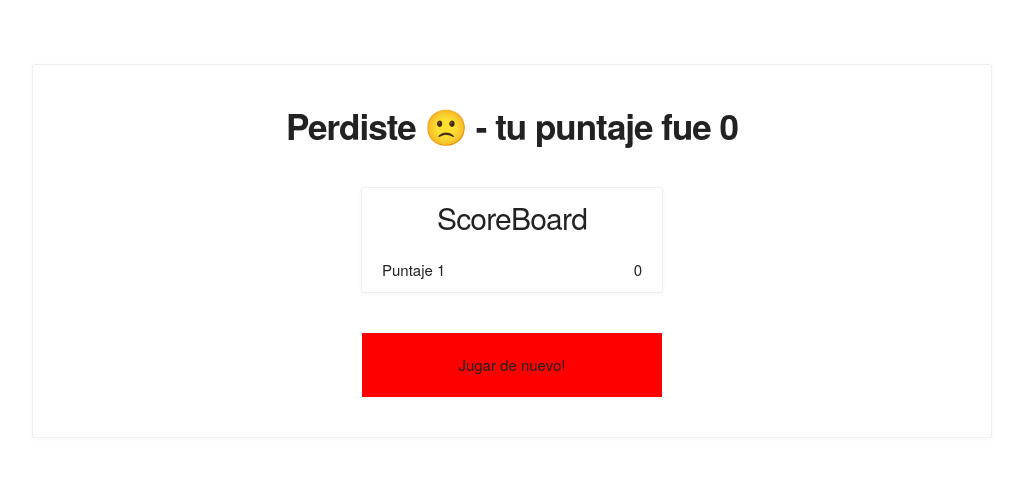
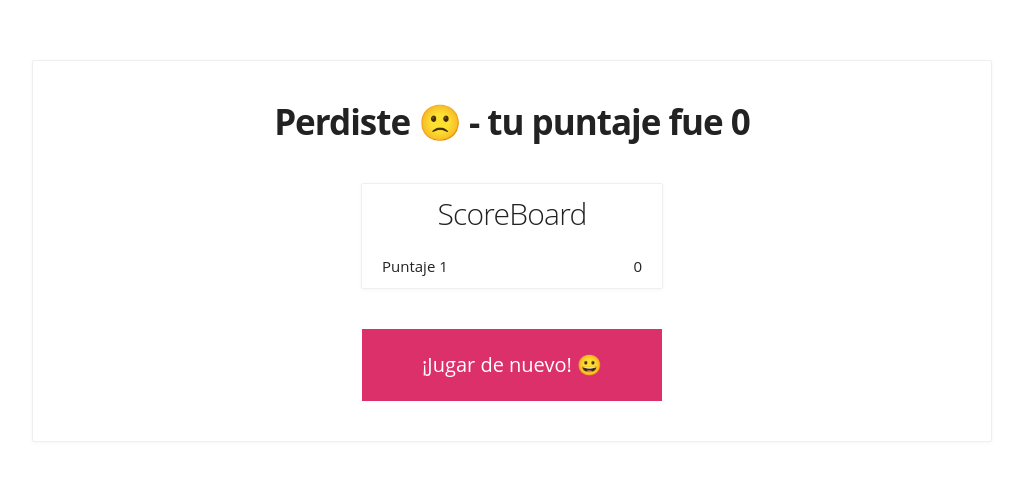
Before and after one commit to omartorresrios/SnakeGameInReact, a React app: page / in a window 1280 px wide. Shown: the part 149-630 px from the top of the page, without its empty margins (128-1151 px from the left). Built offline with nearby package versions, Linux system fonts and the light colour scheme.

Commit message:
Final improvements in styles and refactoring code

```diff
--- a/src/js/components/App.js
+++ b/src/js/components/App.js
@@ -24,8 +24,8 @@ class App extends Component {
       },
       squirrel: {
         head: {
-          row: 6,
-          col: 6
+          row: 4,
+          col: 4
         },
         velocity: {
           x: 1,
@@ -111,10 +111,7 @@ class App extends Component {
   isOffEdge = () => {
     const { squirrel } = this.state;
 
-    if (squirrel.head.col > 15
-      || squirrel.head.col < 0
-      || squirrel.head.row > 15
-      || squirrel.head.row < 0) {
+    if (squirrel.head.col > 15 || squirrel.head.col < 0 || squirrel.head.row > 15 || squirrel.head.row < 0) {
         return true;
       }
   }
@@ -200,8 +197,8 @@ class App extends Component {
       },
       squirrel: {
         head: {
-          row: 6,
-          col: 6
+          row: 4,
+          col: 4
         },
         velocity: {
           x: 1,
@@ -220,8 +217,14 @@ class App extends Component {
       <div className="GameOver-root__Container container">
         <h1>Perdiste 🙁 - tu puntaje fue {squirrel.tail.length - 3}</h1>
         {this.renderScoresResult()}
-        <div className="GameOver-root__TryAgain" onClick={this.restartGame}>Jugar de nuevo!</div>
+        <div className="GameOver-root__TryAgain" onClick={this.restartGame}>¡Jugar de nuevo! 😀</div>
       </div>
+    );
+  }
+
+  renderScoresResult = () => {
+    return (
+      <ScoreBoardList scores={this.state.score} />
     );
   }
 
@@ -250,18 +253,10 @@ class App extends Component {
     )
   }
 
-  renderScoresResult() {
-    return (
-      <ScoreBoardList
-        scores={this.state.score}
-      />
-    );
-  }
-
   render() {
     const { gameOver } = this.state;
     return (
-      <div className={`${gameOver ? 'GameOver-root' : ''}`}>
+      <div className={`${gameOver ? 'GameOver-root' : 'GridView-root'}`}>
         {gameOver ? this.renderGameOverView() : this.renderGridView()}
       </div>
     );
--- a/src/styles/styles.css
+++ b/src/styles/styles.css
@@ -1,6 +1,7 @@
 body {
   width: 100vw;
   height: 100vh;
+  font-family: 'Open Sans', sans-serif !important;
 }
 
 #root {
@@ -12,6 +13,15 @@ body {
   display: flex;
   justify-content: center;
   align-items: center;
+  width: 100%;
+  height: 100%;
+}
+
+.GridView-root {
+  background-image: url('../images/forest.jpg');
+  background-attachment:fixed;
+  background-repeat: no-repeat;
+  background-size: cover;
   width: 100%;
   height: 100%;
 }
@@ -37,6 +47,8 @@ body {
   height: 50px;
   outline: 2px solid black;
   display: inline-block;
+  background-color: white;
+  opacity: 0.7;
 }
 
 .food {
@@ -66,9 +78,6 @@ body {
   display: flex;
   flex-direction: column;
   text-align: center;
-  width: 100%;
-  max-width: 1000px;
-  margin: 100px auto;
   border: 1px solid #efefef;
   background-color: #fff;
   border-radius: 2px;
@@ -86,6 +95,8 @@ body {
   width: 100%;
   max-width: 300px;
   padding: 20px 0 20px 0;
-  background-color: red;
+  background-color: #DB3069;
   margin: 0 auto 40px;
+  color: white;
+  font-size: 20px;
 }
```
Also changed, not shown: 1 other file (tests, documents, lock files or other folders). Lines whose indentation alone changed are shown as unchanged.
